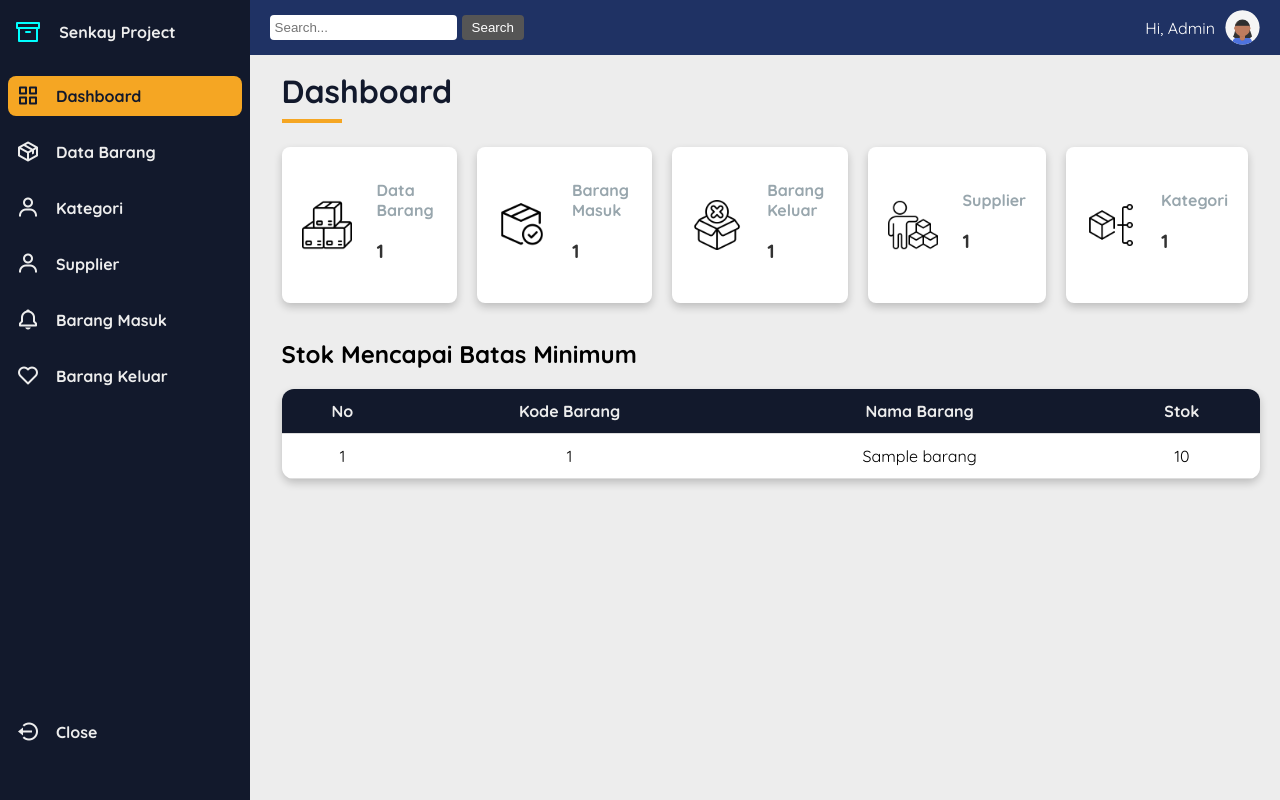
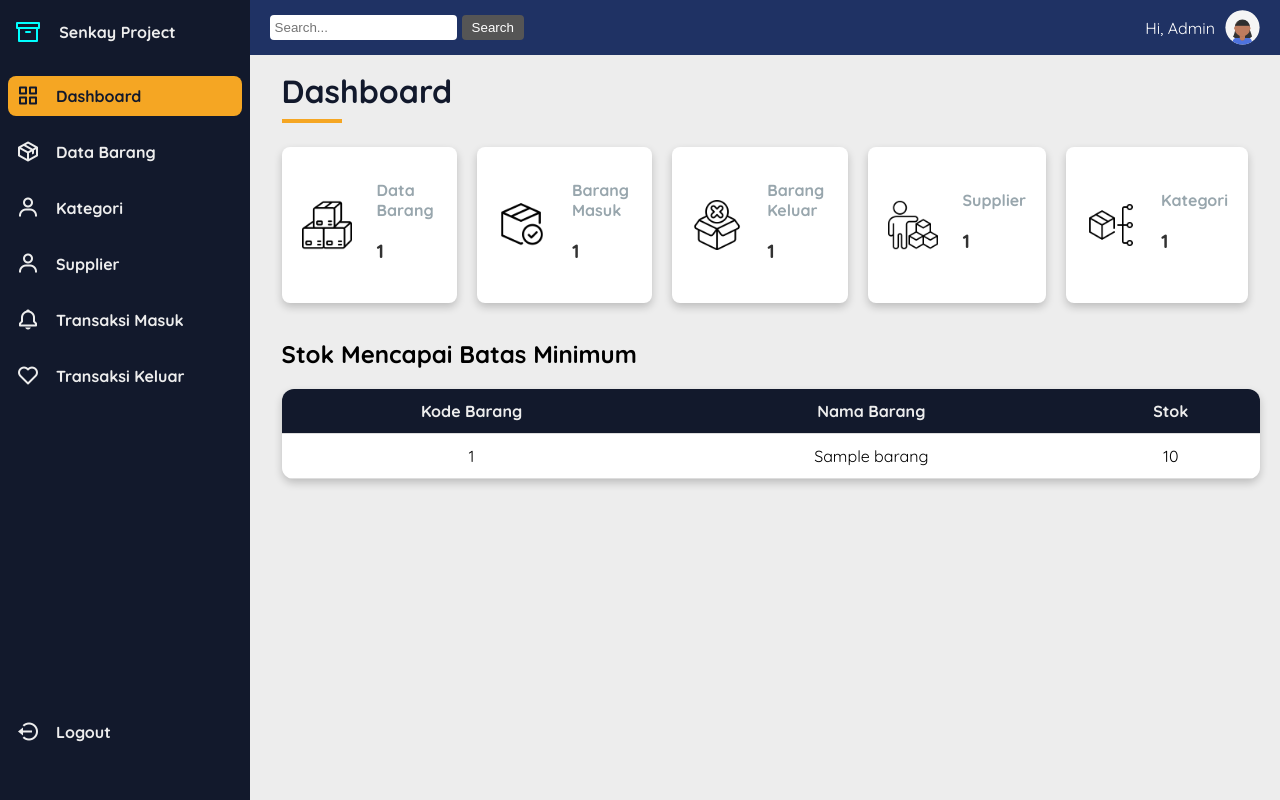
Before and after one commit to bryynnds/Senkay-Project, a Flask app: page / in a window 1280 px wide. Run offline with Flask 3, Linux system fonts and the light colour scheme; tables that the repository leaves empty hold one stand-in row (values such as "Sample post").

Commit message:
Fix nama halaman

```diff
--- a/app/templates/base.html
+++ b/app/templates/base.html
@@ -47,28 +47,19 @@
                         <!-- Tombol Barang Masuk -->
                         <a href="{{ url_for('barang_masuk') }}" class="nav__link {% if request.endpoint == 'barang_masuk' %}active{% endif %}">
                             <i class='bx bx-bell nav__icon' ></i>
-                            <span class="nav__text">Barang Masuk</span>
+                            <span class="nav__text">Transaksi Masuk</span>
                         </a>
                         <!-- Tombol Barang Keluar -->
                         <a href="{{ url_for('barang_keluar') }}" class="nav__link {% if request.endpoint == 'barang_keluar' %}active{% endif %}">
                             <i class='bx bx-heart nav__icon'></i>
-                            <span class="nav__text">Barang Keluar</span>
+                            <span class="nav__text">Transaksi Keluar</span>
                         </a>
 
-                        <!-- <a href="{{ url_for('laporan_barangmasuk') }}" class="nav__link {% if request.endpoint == 'laporan_barangmasuk' %}active{% endif %}">
-                            <i class='bx bx-bookmark nav__icon'></i>
-                            <span class="nav__text">Laporan Barang Masuk</span>
-                        </a>
-
-                        <a href="{{ url_for('laporan_barangkeluar') }}" class="nav__link {% if request.endpoint == 'laporan_barangkeluar' %}active{% endif %}">
-                            <i class='bx bx-message-rounded nav__icon' ></i>
-                            <span class="nav__text">Laporan Barang Keluar</span>
-                        </a>                  -->
                     </ul>
                 </div>
                 <a href="#" class="nav__link">
                     <i class='bx bx-log-out-circle nav__icon'></i>
-                    <span class="nav__text">Close</span>
+                    <span class="nav__text">Logout</span>
                 </a>
             </nav>
         </div>
--- a/app/templates/dashboard.html
+++ b/app/templates/dashboard.html
@@ -51,22 +51,21 @@
         <table>
             <thead>
                 <tr>
-                    <th>No</th>
                     <th>Kode Barang</th>
                     <th>Nama Barang</th>
                     <th>Stok</th>
                 </tr>
             </thead>
             <tbody>
-                {% set idx = 1 %}
+
                 {% for item in barang_minimum %}
                 <tr>
-                    <td>{{ idx }}</td>
+
                     <td>{{ item.id_barang }}</td>
                     <td>{{ item.nama_barang }}</td>
                     <td>{{ item.stok }}</td>
                 </tr>
-                {% set idx = idx + 1 %}
+
                 {% else %}
                 <tr>
                     <td colspan="4">Tidak ada barang dengan stok di bawah 50</td>
```
Also changed, not shown: app/templates/barang_keluar.html (+2 -17 lines), app/templates/barang_masuk.html (+2 -70 lines).
